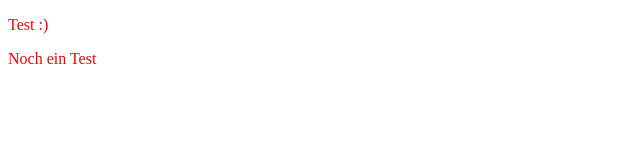
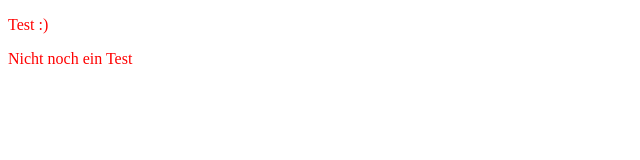
Before and after one commit to msteingass/testGit, a plain HTML site: page index.html in a window 1280 px wide. Shown: the full height of the page, 0-640 px from the left. Drawn offline with Linux system fonts and the light colour scheme.

Commit message:
Modified second paragraph

```diff
--- a/index.html
+++ b/index.html
@@ -19,7 +19,7 @@
 		</p>
 
 		<p>
-			Noch ein Test
+			Nicht noch ein Test
 		</p>
 
 	</body>
```
Also changed, not shown: 1 other file.
